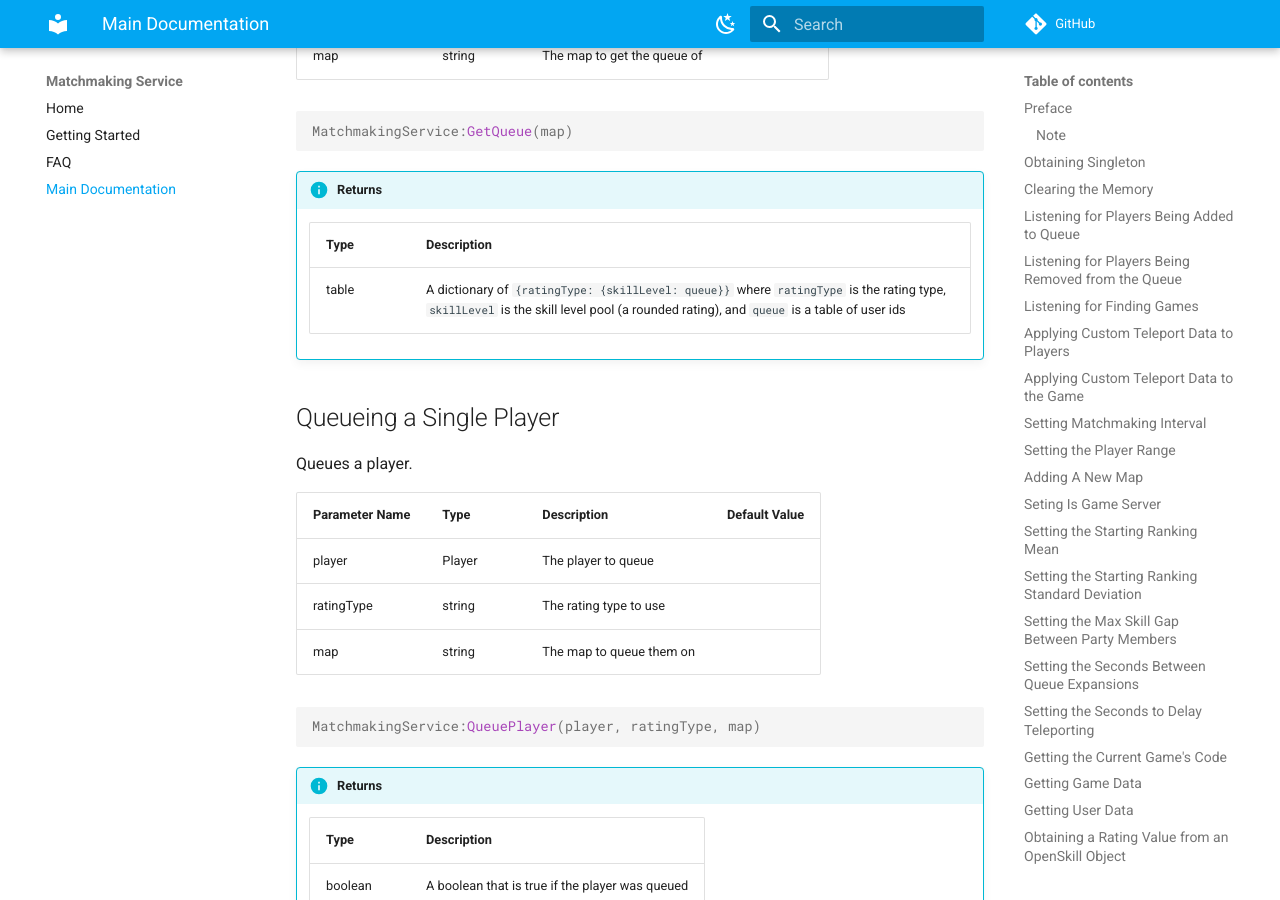
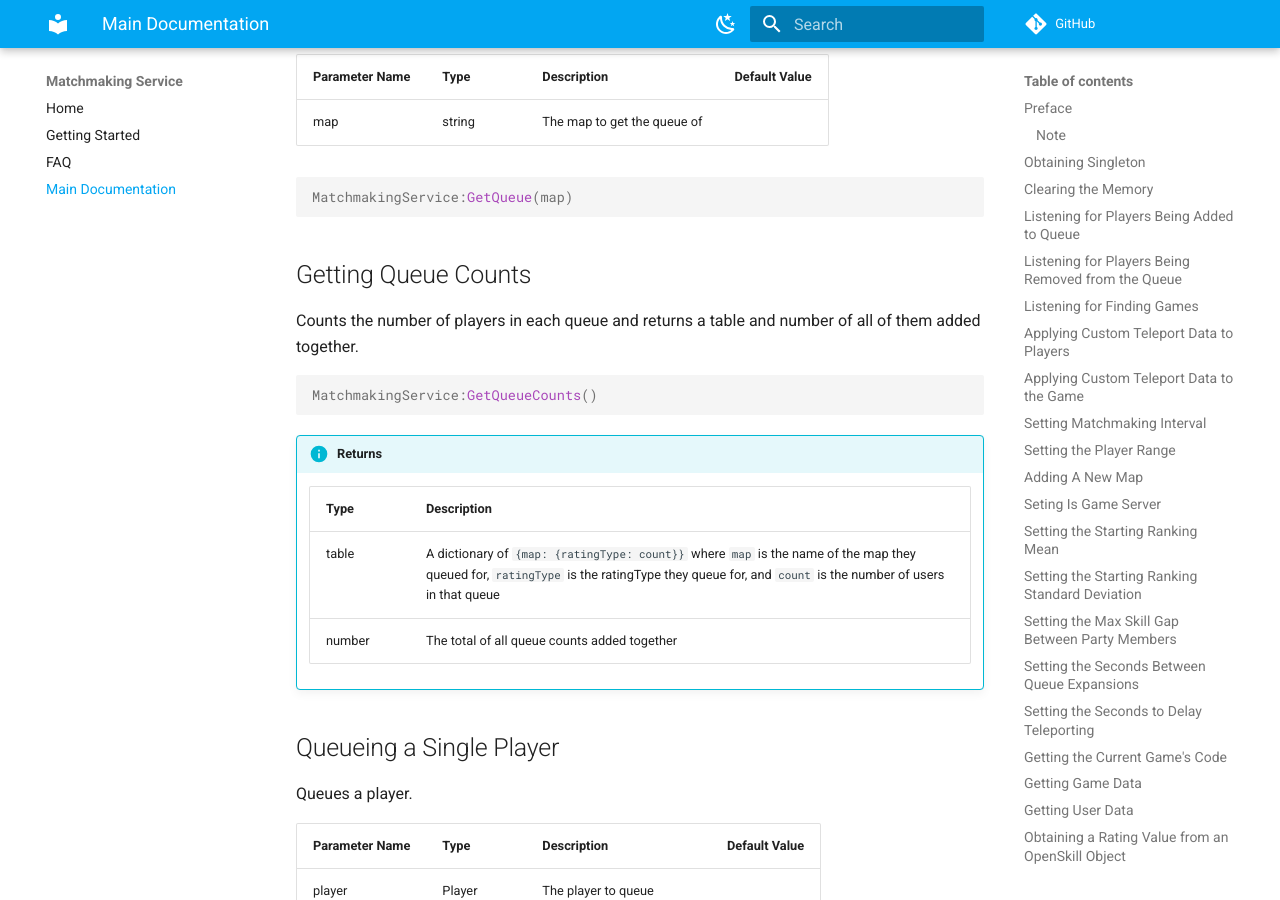
Before and after one commit to steven4547466/MatchmakingService, an MkDocs documentation site: the page built from Docs/docs/maindocs.md, in a window 1280 px wide and 900 px high, scrolled down 14356 px. Built offline with MkDocs 1.6.1 and Material for MkDocs 9.7.7, drawn with Linux system fonts in a browser that asks for light colours; comment, search, counter and statistics services are not loaded; some of the changed text lies outside the part shown.

Commit message:
Readd GetQueueCounts, and handle player leave from game servers.

````diff
--- a/Docs/docs/maindocs.md
+++ b/Docs/docs/maindocs.md
@@ -172,9 +172,10 @@ Sets whether or not this is a game server.
 | Parameter Name | Type | Description | Default Value |
 | -------------- | ---- | ----------- | ------------- |
 | newValue | boolean | A boolean that indicates whether or not this server is a game server |  |
+| updateJoinableOnLeave | boolean | A boolean that indicates whether or not to update the joinable status when a player leaves |  |
 
 ```lua
-MatchmakingService:SetIsGameServer(newValue)
+MatchmakingService:SetIsGameServer(newValue, updateJoinableOnLeave)
 ```
 
 ## Setting the Starting Ranking Mean
@@ -463,10 +464,18 @@ Gets a table of user ids, ratingTypes, and skillLevels in a specific queue.
 MatchmakingService:GetQueue(map)
 ```
 
+## Getting Queue Counts
+Counts the number of players in each queue and returns a table and number of all of them added together.
+
+```lua
+MatchmakingService:GetQueueCounts()
+```
+
 !!! info "Returns"
     | Type | Description |
     | ---- | ----------- |
-    | table | A dictionary of `{ratingType: {skillLevel: queue}}` where `ratingType` is the rating type, `skillLevel` is the skill level pool (a rounded rating), and `queue` is a table of user ids |
+    | table | A dictionary of `{map: {ratingType: count}}` where `map` is the name of the map they queued for, `ratingType` is the ratingType they queue for, and `count` is the number of users in that queue |
+    | number | The total of all queue counts added together |
 
 ## Queueing a Single Player
 Queues a player.
````
Also changed, not shown: other parts of Docs/docs/maindocs.md (+1 -1 lines), Docs/docs/gettingstarted.md (+0 -4 lines), GamesThatUseMatchmakingService.md (+1 -0 lines), 1 other file.
